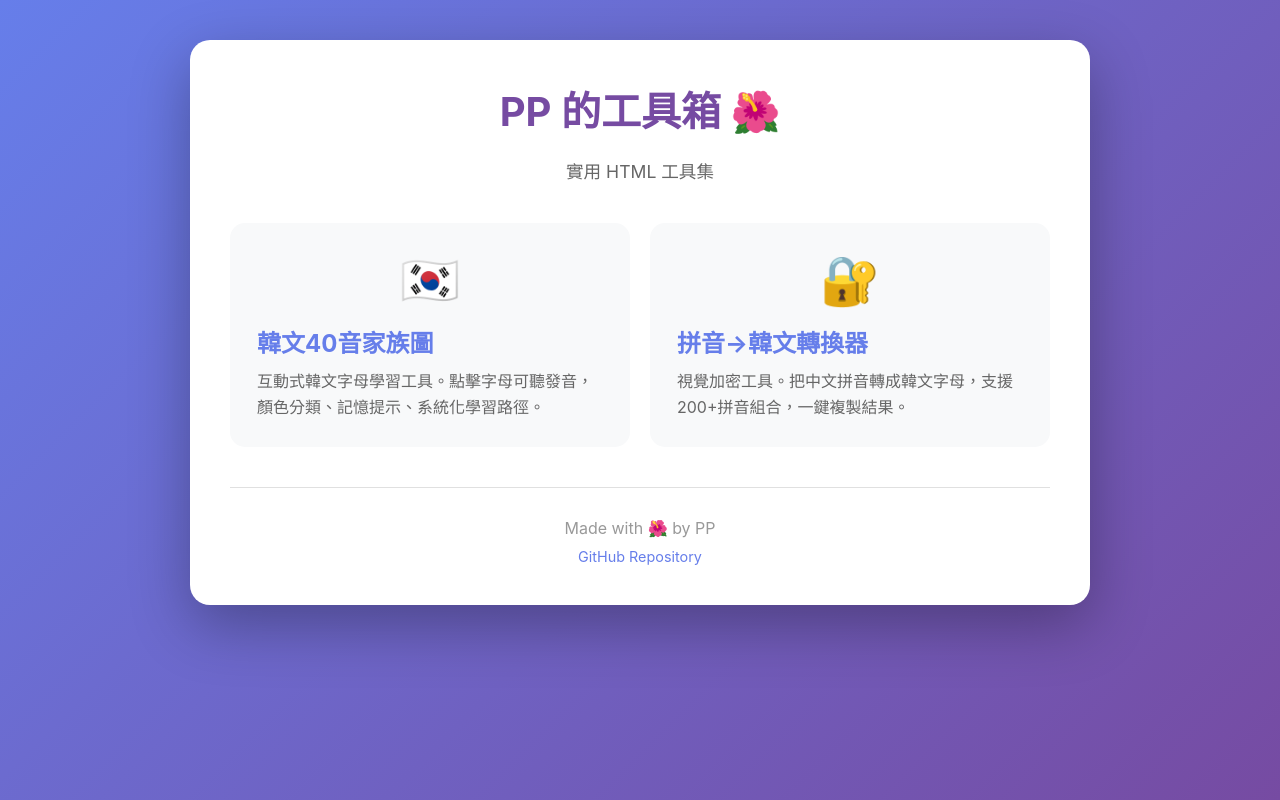
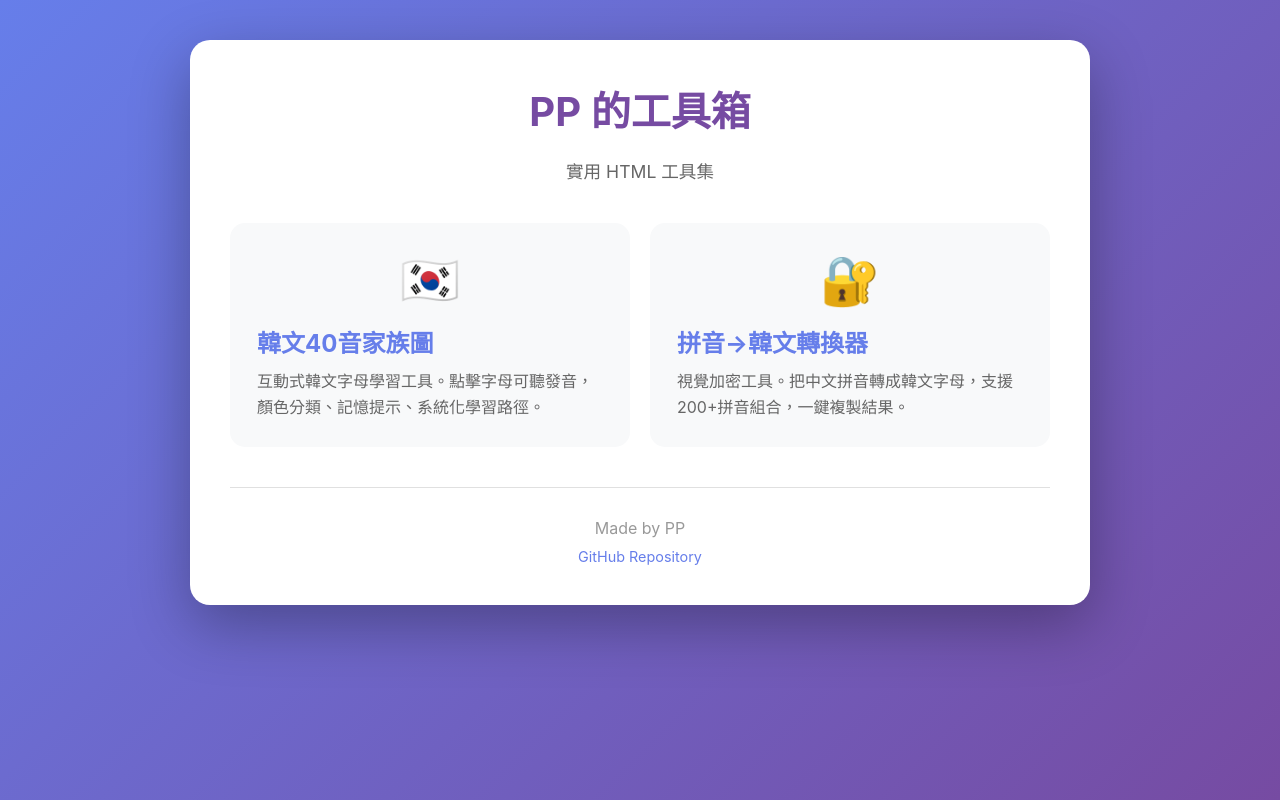
Before and after one commit to areilsakura-dev/Tools, a plain HTML site: page index.html in a window 1280 px wide. Drawn offline with Linux system fonts and the light colour scheme.

Commit message:
Remove emojis from title and headings in index.html

```diff
--- a/index.html
+++ b/index.html
@@ -3,7 +3,7 @@
 <head>
     <meta charset="UTF-8">
     <meta name="viewport" content="width=device-width, initial-scale=1.0">
-    <title>PP 的工具箱 🌺</title>
+    <title>PP 的工具箱 </title>
     <style>
         * { margin: 0; padding: 0; box-sizing: border-box; }
         body {
@@ -84,7 +84,7 @@
 </head>
 <body>
     <div class="container">
-        <h1>PP 的工具箱 🌺</h1>
+        <h1>PP 的工具箱 </h1>
         <p class="subtitle">實用 HTML 工具集</p>
 
         <div class="tool-grid">
@@ -106,7 +106,7 @@
         </div>
 
         <div class="footer">
-            <p>Made with 🌺 by PP</p>
+            <p>Made by PP</p>
             <p style="margin-top: 10px; font-size: 0.9em;">
                 <a href="https://github.com/areilsakura-dev/ariel-workspace" style="color: #667eea; text-decoration: none;">
                     GitHub Repository
```
